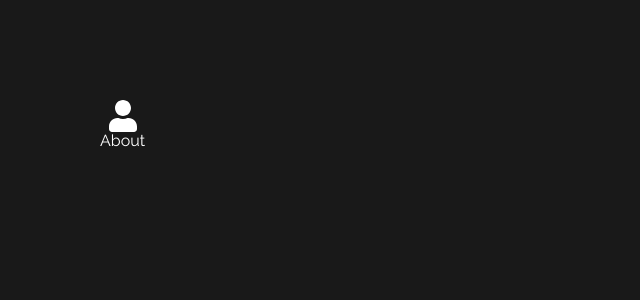
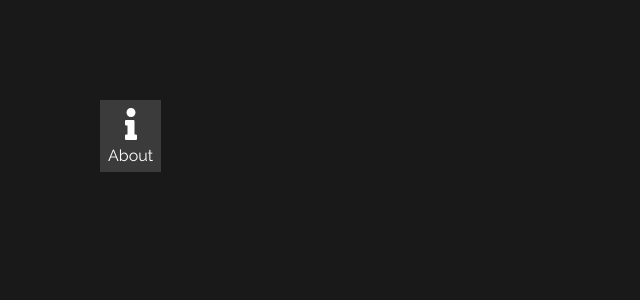
Before and after one commit to kuraiji/MyPersonalWebsite, a Next.js app: page / in a window 1280 px wide. Shown: the top 300 px of the page, without its empty margins (0-640 px from the left). Built offline with nearby package versions, Linux system fonts and the light colour scheme.

Commit message:
Finished NavButton

```diff
--- a/elements/navbutton.tsx
+++ b/elements/navbutton.tsx
@@ -4,14 +4,15 @@ import {IconDefinition} from "@fortawesome/free-brands-svg-icons";
 
 interface NavButtonProps {
     children: string;
-    icon: IconDefinition
+    icon: IconDefinition;
+    href: string;
 }
 
 export default function NavButton(props: NavButtonProps) : JSX.Element {
     return (
-        <a className={styles.buttontext} href="#0">
+        <a className={styles.buttontext} href={props.href}>
             <FontAwesomeIcon className={styles.buttonicon} icon={props.icon}/>
-            {props.children}
+            <p>{props.children}</p>
         </a>
     );
 }
--- a/pages/index.tsx
+++ b/pages/index.tsx
@@ -1,7 +1,7 @@
 import Head from 'next/head'
 import styles from '../styles/pages/Home.module.scss'
 import NavButton from "../elements/navbutton";
-import {faUser} from "@fortawesome/free-solid-svg-icons";
+import {faInfo} from "@fortawesome/free-solid-svg-icons";
 
 export default function Home() {
   const frontend = ['HTML', 'CSS', 'SASS', 'JavaScript', 'React', 'Next.js'];
@@ -14,7 +14,7 @@ export default function Home() {
         </Head>
         <main>
             <div className={styles.test}>
-                <NavButton icon={faUser}>About</NavButton>
+                <NavButton icon={faInfo} href={"#0"}>About</NavButton>
             </div>
         </main>
     </div>
--- a/styles/elements/navbutton.module.scss
+++ b/styles/elements/navbutton.module.scss
@@ -1,8 +1,12 @@
+@use "../globals/abstract";
+
 .buttonicon {
   font-size: 3.2rem;
 }
 
 .buttontext {
+  --padding: 0.5em;
+  background: var(--color-nav);
   color: var(--color-text);
   text-decoration: none;
   font-size: 1.6rem;
@@ -10,9 +14,17 @@
   flex-direction: column;
   align-items: center;
   outline: none;
-  transition: color ease-in-out 150ms;
+  transition: background ease-in-out 150ms;
+  padding: var(--padding);
+
+  & > p {
+    line-height: 0;
+    padding: 1em 0 var(--padding);
+    margin: 0;
+  }
+
 
   &:hover, &:focus-visible {
-    color: var(--color-primary);
+    background: darken(abstract.$color-primary, 25%);
   }
 }
```
